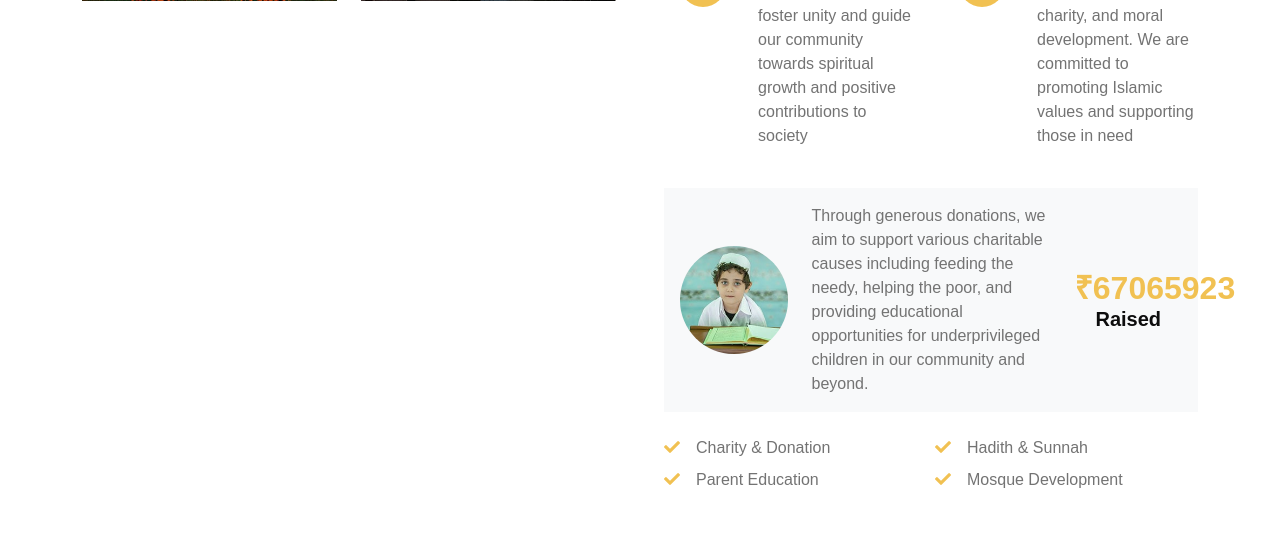
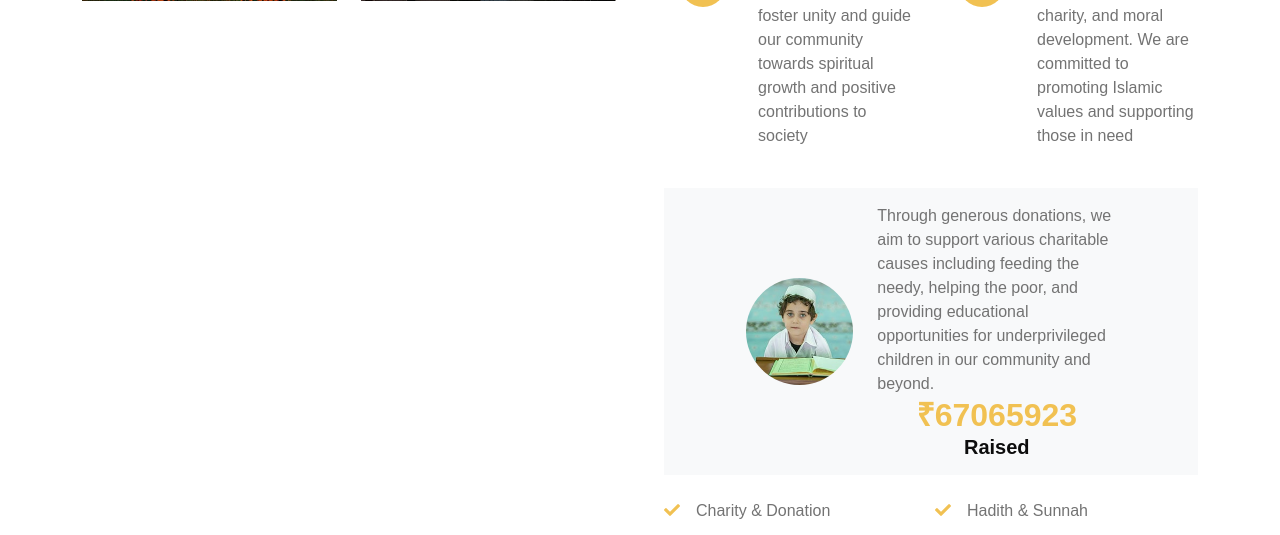
Before and after one commit to ajaj123-debug/Mosque-fund-management-system, a Django app: page / in a window 1280 px wide. Shown: the part 1515-2050 px from the top of the page. Run offline with Django 5.2, Linux system fonts and the light colour scheme; data comes from the database, SQL or seed files in the repository; some libraries are stand-ins or nearby versions.

Commit message:
last commit

```diff
--- a/community_fund/templates/index.html
+++ b/community_fund/templates/index.html
@@ -156,8 +156,6 @@
                                 </div>
                                 <div class="col-6">
                                     <p class="mb-0">Through generous donations, we aim to support various charitable causes including feeding the needy, helping the poor, and providing educational opportunities for underprivileged children in our community and beyond.</p>
-                                </div>
-                                <div class="col-3">
                                         <h2 class="mb-0 text-primary text-center">₹{{ total_savings }}</h2>
                                         <h5 class="mb-0 text-center">Raised</h5>
                                 </div>
```
